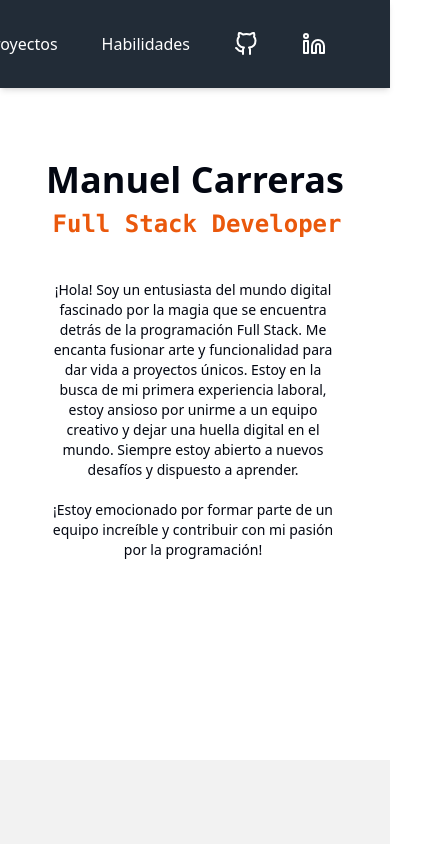
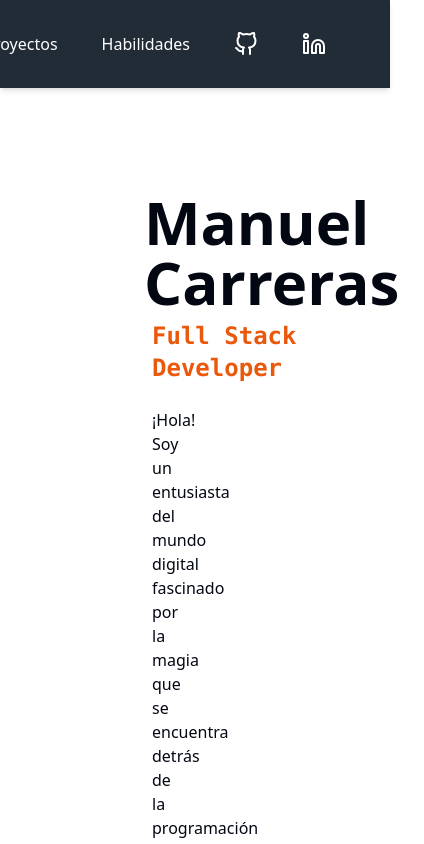
Before and after one commit to JuanMaCarreras/Portafolio, a React (Vite) app: page / in a window 390 px wide. Shown: the top 844 px of the page, 424 px wide, since content can reach past the window. Built offline with nearby package versions, Linux system fonts and the light colour scheme; what tailwindcss-animated would draw is missing.

Commit message:
responsive config

```diff
--- a/tailwind.config.js
+++ b/tailwind.config.js
@@ -9,7 +9,8 @@ export default {
   theme: {
     extend: {
       screens: {
-        movil: { min: '390px', max: '768px' }
+        phone: { min: '367px', max: '768px' },
+        tablet: {}
 
       },
       colors: {
```
